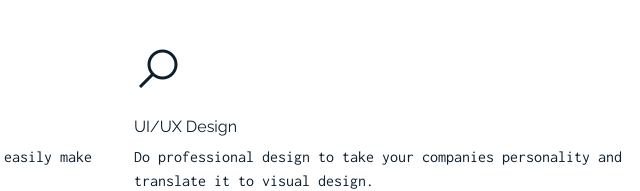
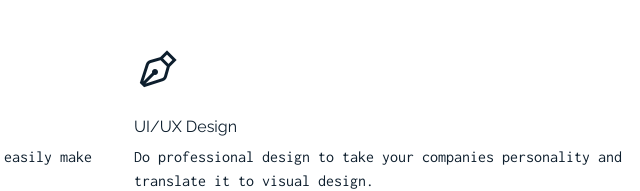
Before and after one commit to joanregudo/joanregudo.github.io, a plain HTML site: page services.html in a window 1280 px wide. Shown: the part 609-800 px from the top of the page, 521-1161 px from the left. Drawn offline with Linux system fonts and the light colour scheme.

Commit message:
update icon

```diff
--- a/services.html
+++ b/services.html
@@ -121,7 +121,7 @@
 
             </div>
             <div class="col-12 col-sm-6 col-md-6 col-lg-6 mb-5" data-aos="fade-up" data-aos-delay="100">
-              <span class="la la-search la-3x mb-4"></span>
+              <span class="la la-pen-nib la-3x mb-4"></span>
               <h4 class="h4 mb-2">UI/UX Design</h4>
               <p>Do professional design to take your companies personality and translate it to visual design.</p>
             </div>
```
